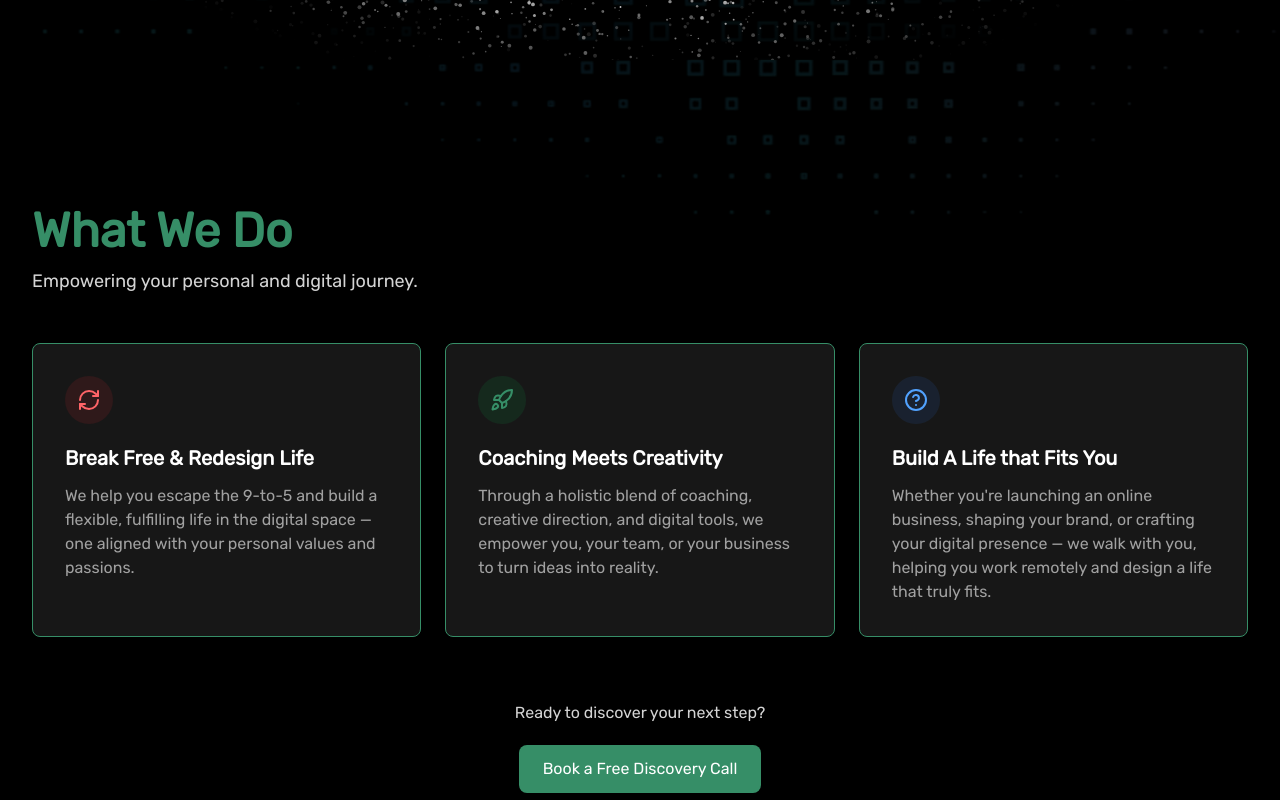
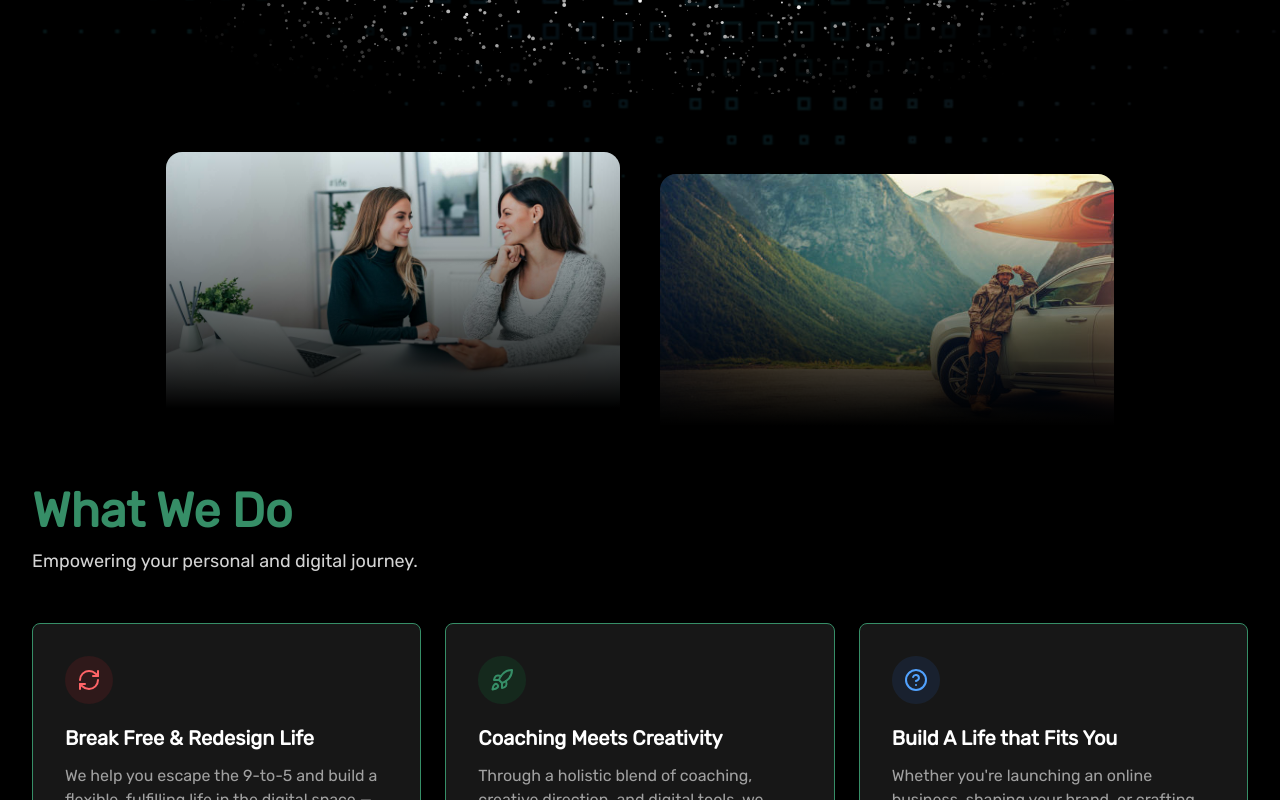
Before and after one commit to Mogehs/backpack-wandar, a React (Vite) app: page / in a window 1280 px wide. Shown: the part 600-1400 px from the top of the page. Built offline with nearby package versions, Linux system fonts and the light colour scheme.

Commit message:
completed from my side version1

```diff
--- a/src/components/Hero.jsx
+++ b/src/components/Hero.jsx
@@ -14,7 +14,7 @@ const Hero = () => {
         alt="Hero"
         className="w-full max-sm:h-[120vh] md:h-auto  object-cover"
       />
-      <div className="h-[35rem] w-full flex flex-col items-center justify-center overflow-hidden rounded-md absolute top-0 px-4 md:px-6 lg:px-8">
+      <div className="h-[60rem] w-full flex flex-col items-center justify-center overflow-hidden rounded-md absolute top-0 px-4 md:px-6 lg:px-8">
         <div className="flex flex-col items-center justify-center text-center z-20 relative gap-2 px-3 sm:px-0">
           <div className="h-fit overflow-hidden mt-20 flex items-center justify-center gap-2">
             <motion.h1
@@ -48,7 +48,6 @@ const Hero = () => {
           >
             {t("hero.subtitle")}
           </motion.p>
-
           {/* Service buttons with divider lines */}
           <motion.div
             initial={{ opacity: 0, y: 10 }}
@@ -87,7 +86,6 @@ const Hero = () => {
               {t("hero.buttons.digitalStrategy")}
             </motion.button>
           </motion.div>
-
           <motion.p
             initial={{ opacity: 0 }}
             animate={{ opacity: 1 }}
@@ -109,6 +107,34 @@ const Hero = () => {
             {/* Radial Gradient to prevent sharp edges */}
             <div className="absolute inset-0 w-full h-full bg-black [mask-image:radial-gradient(550px_230px_at_top,transparent_50%,white)]"></div>
           </div>
+          <div className="w-full mt-4 sm:mt-8 px-4 sm:px-10 flex flex-col sm:flex-row justify-center items-center gap-4 sm:gap-10">
+            <motion.div
+              initial={{ opacity: 0, y: 20 }}
+              animate={{ opacity: 1, y: 0 }}
+              transition={{ delay: 0.8, duration: 0.8 }}
+              className="w-full sm:w-2/5 rounded-t-2xl overflow-hidden transform hover:scale-105 transition-all duration-300 relative"
+            >
+              <div className="absolute inset-0 bg-gradient-to-t from-black via-black/40 to-transparent z-10"></div>
+              <img
+                src="/images/hero1.png"
+                alt="Business strategies"
+                className="w-full h-full object-cover transition-all duration-500"
+              />
+            </motion.div>
+            <motion.div
+              initial={{ opacity: 0, y: 20 }}
+              animate={{ opacity: 1, y: 0 }}
+              transition={{ delay: 1, duration: 0.8 }}
+              className="w-full sm:w-2/5 rounded-t-2xl overflow-hidden transform hover:scale-105 transition-all duration-300 relative mt-10"
+            >
+              <div className="absolute inset-0 bg-gradient-to-t from-black via-black/40 to-transparent z-10"></div>
+              <img
+                src="/images/hero2.png"
+                alt="Digital solutions"
+                className="w-full h-full object-cover transition-all duration-500"
+              />
+            </motion.div>
+          </div>
         </div>
       </div>
     </div>
--- a/src/components/WhatWeDo.jsx
+++ b/src/components/WhatWeDo.jsx
@@ -28,7 +28,7 @@ export default function WhatWeDo() {
     },
   };
   return (
-    <div className="pb-5 px-4 md:px-6 lg:px-8 bg-black text-white md:mt-55 lg:mt-20">
+    <div className="pb-5 px-4 md:px-6 lg:px-8 bg-black text-white md:mt-170 mt-120 lg:mt-90">
       <motion.div
         initial="hidden"
         whileInView="visible"
```
Also changed, not shown: public/images/hero1.png (added), public/images/hero2.png (added).
